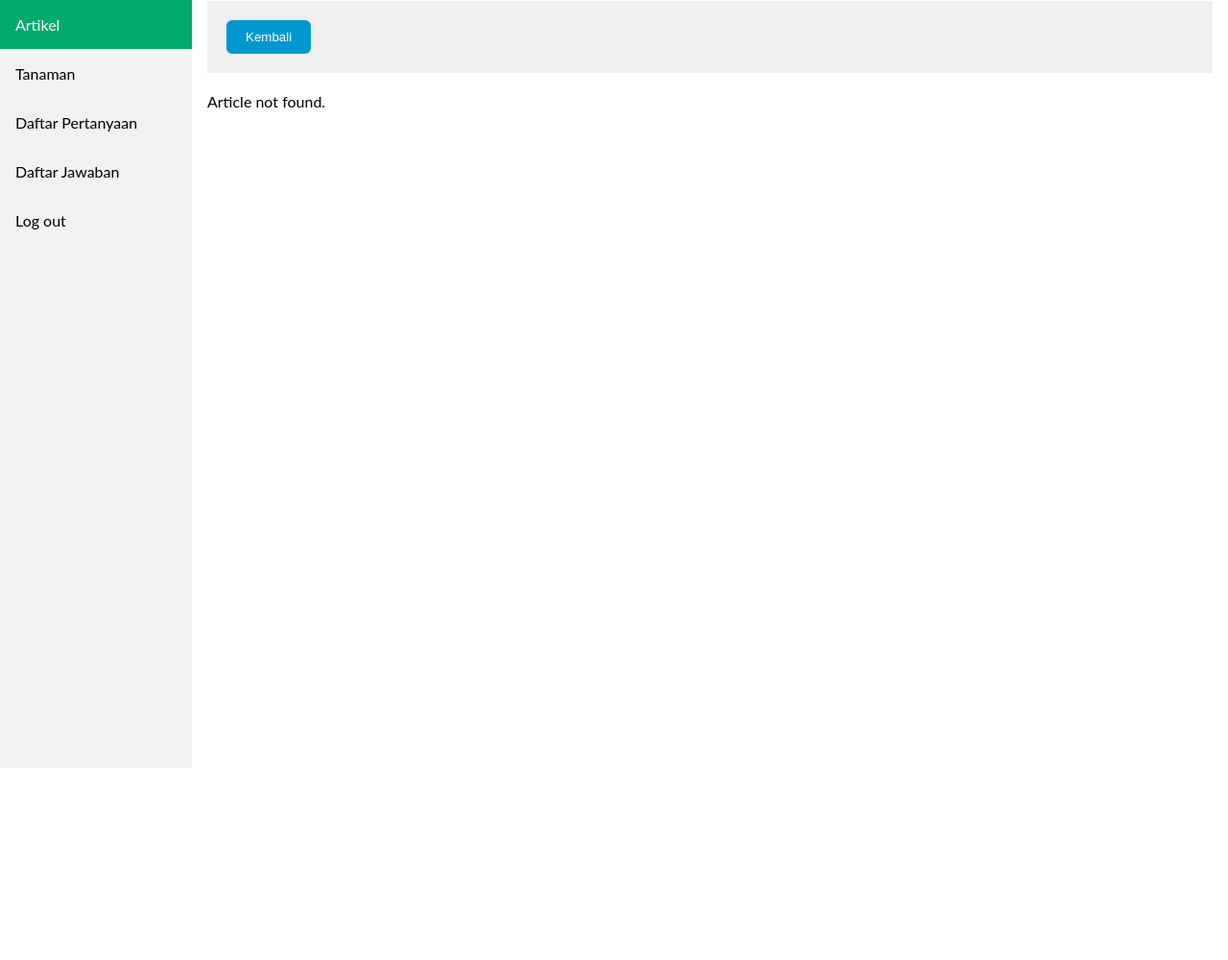
After one commit to dwikasmsd/UAS-BASISDATA, a PHP site: page /viewArtikel.php?id=1 in a window 1280 px wide. The commit adds this page. Shown: the whole page at 96% size. Run offline with PHP 8.4, Linux system fonts and the light colour scheme; data that the repository does not hold is empty.

Commit message:
memperbaiki file sql, dan memodifikasi formulir tambah artikel agar memuat select option di pemilihan kategori artikel, dan membuat file viewArtikel.php untuk menampilkan isi artikel kepada member

```diff
--- a/halaman.php
+++ b/halaman.php
@@ -140,7 +140,7 @@ include("config.php");
 <body>
 
     <div class="sidebar">
-        <a class="active" href="dashboard.php">Artikel</a>
+        <a class="active" href="halaman.php">Artikel</a>
         <a href="jenisTanaman.php">Tanaman</a>
         <a href="#contact">Daftar Pertanyaan</a>
         <a href="#about">Daftar Jawaban</a>
@@ -178,7 +178,7 @@ include("config.php");
                             echo "<td class='category'>{$artikel['kategori_artikel']}</td>";
 
                             echo "<td class='aksi'>
-                            <a href='edit.php?id={$artikel["id_artikel"]}'><button class='edit'><i class='fa-regular fa-eye'></i></button></a>
+                            <a href='viewArtikel.php?id={$artikel["id_artikel"]}'><button class='edit'><i class='fa-regular fa-eye'></i></button></a>
 
                             </td>";
 
--- /dev/null
+++ b/viewArtikel.php
@@ -0,0 +1,140 @@
+<?php
+include("config.php");
+
+$idArtikel = $_GET['id'];
+$sql = "SELECT * FROM artikel WHERE id_artikel = $idArtikel";
+$result = mysqli_query($koneksi, $sql);
+?>
+<!DOCTYPE html>
+<html lang="en">
+
+<head>
+    <meta charset="UTF-8">
+    <meta name="viewport" content="width=device-width, initial-scale=1.0">
+    <title>Artikel</title>
+    <link rel="stylesheet" href="https://cdnjs.cloudflare.com/ajax/libs/font-awesome/6.5.2/css/all.min.css">
+    <style>
+        <?php include("aset/sidebar.css"); ?>* {
+            margin: 0;
+            padding: 0;
+            box-sizing: border-box;
+        }
+
+        .sidebar a.active {
+            background-color: #04AA6D;
+            color: white;
+        }
+
+        .content {
+            margin-left: 200px;
+            /* Adjust this value based on your sidebar width */
+            padding: 20px;
+        }
+
+        .table {
+            width: 100%;
+        }
+
+        .table_header {
+            display: flex;
+            justify-content: space-between;
+            align-items: center;
+            padding: 20px;
+            background-color: rgb(240, 240, 240);
+        }
+
+        .table_header p {
+            color: #000000;
+        }
+
+        button {
+            outline: none;
+            border: none;
+            border-radius: 6px;
+            cursor: pointer;
+            padding: 10px;
+            color: #ffffff;
+        }
+
+        .add_new {
+            padding: 10px 20px;
+            color: #ffffff;
+            background-color: #0298cf;
+        }
+
+        .table_section {
+            height: 650px;
+            overflow: auto;
+            margin-top: 20px;
+        }
+
+        .article-title {
+            font-size: 2em;
+            margin-bottom: 25px;
+            color: #333;
+            text-align: center;
+        }
+
+        .article-content {
+            font-size: 1.2em;
+            line-height: 1.6;
+            color: #555;
+        }
+
+        .article-content p {
+            margin-bottom: 15px;
+        }
+
+        ::placeholder {
+            color: #0298cf;
+        }
+
+        ::-webkit-scrollbar {
+            height: 5px;
+            width: 5px;
+        }
+
+        ::-webkit-scrollbar-track {
+            box-shadow: inset 0 0 6px rgba(0, 0, 0, 0.3);
+        }
+
+        ::-webkit-scrollbar-thumb {
+            box-shadow: inset 0 0 6px rgba(0, 0, 0, 0.3);
+        }
+    </style>
+</head>
+
+<body>
+
+    <div class="sidebar">
+        <a class="active" href="halaman.php">Artikel</a>
+        <a href="jenisTanaman.php">Tanaman</a>
+        <a href="#contact">Daftar Pertanyaan</a>
+        <a href="#about">Daftar Jawaban</a>
+        <a href="index.php">Log out</a>
+    </div>
+
+    <div class="content">
+        <div class="table">
+            <div class="table_header">
+                <a href="halaman.php"><button class="add_new">Kembali</button></a>
+            </div>
+            <div class="table_section">
+                <?php
+                if (mysqli_num_rows($result) > 0) {
+                    $article = mysqli_fetch_assoc($result);
+                    echo "<h1 class='article-title'>" . htmlspecialchars($article['judul_artikel']) . "</h1>";
+                    echo "<div class='article-content'>" . nl2br(htmlspecialchars($article['isi_artikel'])) . "</div>";
+                } else {
+                    echo "<p>Article not found.</p>";
+                }
+
+                mysqli_close($koneksi);
+                ?>
+            </div>
+        </div>
+    </div>
+
+</body>
+
+</html>
```
Also changed, not shown: dashboard.php (+8 -21 lines), edit.php (+17 -26 lines), edited.php (+9 -11 lines), haloPetani.sql (+8 -2 lines), tambahArtikel.php (+25 -38 lines).
